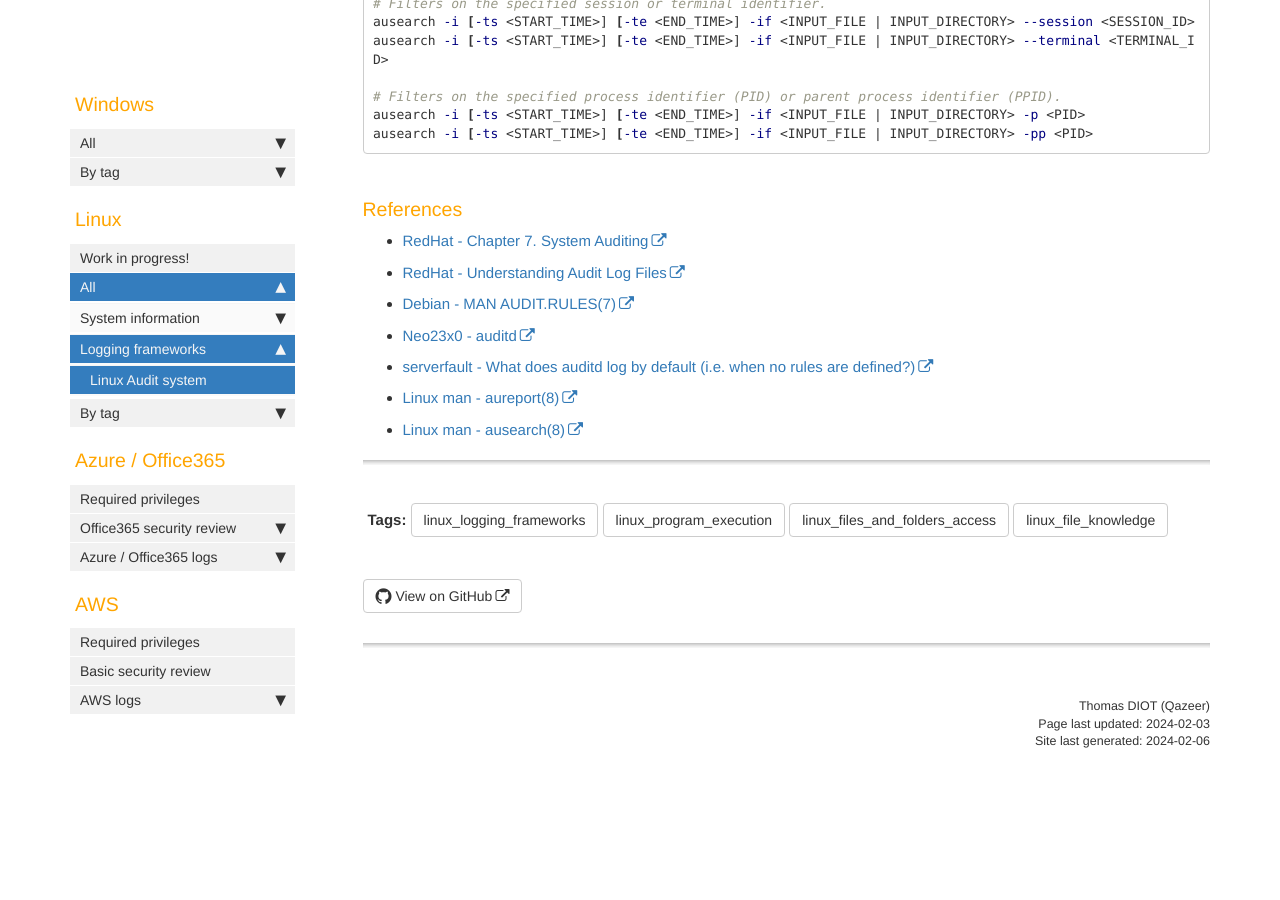
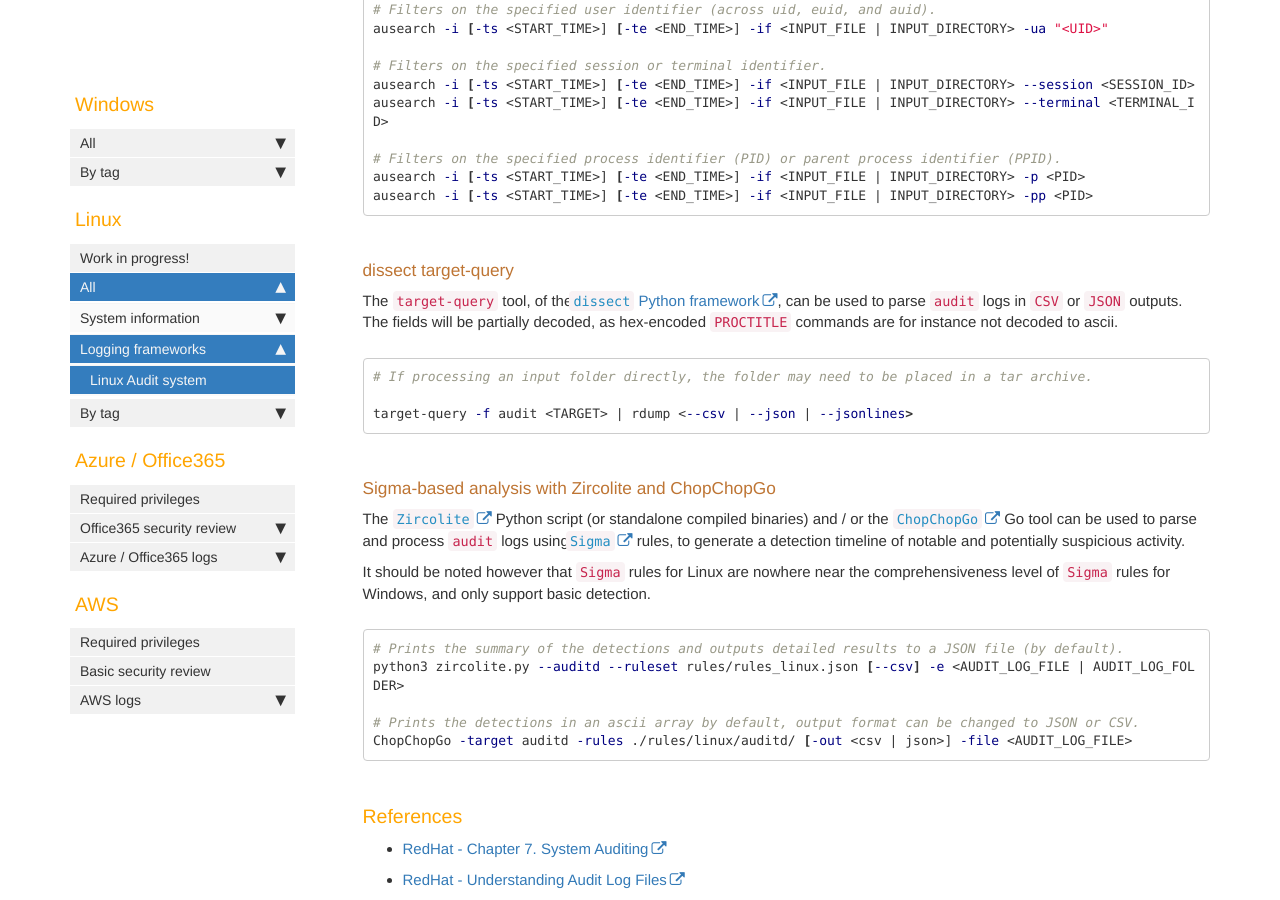
Before and after one commit to Qazeer/artefacts.help, a Jekyll site: the page built from pages/linux/audit_framework.md, in a window 1280 px wide and 900 px high, scrolled down 4936 px. Built offline with Jekyll 4.4.1, drawn with Linux system fonts in a browser that asks for light colours; comment, search, counter and statistics services are not loaded; before the commit the page ends 5737 px from its top, so only the background shows below that; some of the changed text lies outside the part shown.

Commit message:
[Artefact] Linux Audit framework - Add dissect target-query, Zircolite, and ChopChopGo tools

````diff
--- a/pages/linux/audit_framework.md
+++ b/pages/linux/audit_framework.md
@@ -1,7 +1,7 @@
 ---
 title: Linux Audit framework (audit logs)
 summary: 'The Linux Audit system is an non-default auditing and logging framework that can be configured to log multiple type of operations, such as authentication successes or failures, process executions, file accesses, user commands executed in a TTY, etc.\n\nThe Linux Audit framework implements kernel-mode hooks to monitor user-mode processes and generate audit telemetry. The auditd daemon is the main user-mode component of the Linux Audit framework, that receives audit messages sent by the kernel and other components (such as pam).\n\nThe Linux Audit system operates on rules, that define what records will be captured in the audit logs. If no rules are defined, which is the case by default, only distribution specific records and telemetry from other components may be logged to audit log file by the auditd daemon.\n\nDepending on the rule configured, multiple events can be generated for the same operation. An event can be split in multiple records, with each record of the same event sharing the same timestamp and same unique identifier.\n\nEach record is associated with a given type: USER_AUTH, USER_LOGIN, EXECVE, SYSCALL, OPENAT, PROCTITLE, USER_CMD, TTY, SOCKADDR, etc.'
-keywords: Linux Audit, audit, auditd, audit rules, auditctl, aureport, ausearch, audit.log, auditd.conf, audit.rules, auid, USER_AUTH, USER_LOGIN, EXECVE, SYSCALL, OPENAT, PROCTITLE, USER_CMD, TTY, SOCKADDR, msg
+keywords: Linux Audit, audit, auditd, audit rules, auditctl, aureport, ausearch, audit.log, auditd.conf, audit.rules, auid, USER_AUTH, USER_LOGIN, EXECVE, SYSCALL, OPENAT, PROCTITLE, USER_CMD, TTY, SOCKADDR, msg, dissect, target-query, sigma, Zircolite, ChopChopGo
 tags:
   - linux_logging_frameworks
   - linux_program_execution
@@ -229,6 +229,41 @@ ausearch -i [-ts <START_TIME>] [-te <END_TIME>] -if <INPUT_FILE | INPUT_DIRECTOR
 ausearch -i [-ts <START_TIME>] [-te <END_TIME>] -if <INPUT_FILE | INPUT_DIRECTORY> -pp <PID>
 ```
 
+#### dissect target-query
+
+The `target-query` tool, of the
+[`dissect` Python framework](https://docs.dissect.tools/en/latest/index.html),
+can be used to parse `audit` logs in `CSV` or `JSON` outputs. The fields
+will be partially decoded, as hex-encoded `PROCTITLE` commands are for instance
+not decoded to ascii.
+
+```bash
+# If processing an input folder directly, the folder may need to be placed in a tar archive.
+
+target-query -f audit <TARGET> | rdump <--csv | --json | --jsonlines>
+```
+
+#### Sigma-based analysis with Zircolite and ChopChopGo
+
+The [`Zircolite`](https://github.com/wagga40/Zircolite) Python script (or
+standalone compiled binaries) and / or the
+[`ChopChopGo`](https://github.com/M00NLIG7/ChopChopGo) Go tool can be used to
+parse and process `audit` logs using
+[`Sigma`](https://github.com/SigmaHQ/sigma) rules, to generate a detection
+timeline of notable and potentially suspicious activity.
+
+It should be noted however that `Sigma` rules for Linux are nowhere near the
+comprehensiveness level of `Sigma` rules for Windows, and only support basic
+detection.
+
+```bash
+# Prints the summary of the detections and outputs detailed results to a JSON file (by default).
+python3 zircolite.py --auditd --ruleset rules/rules_linux.json [--csv] -e <AUDIT_LOG_FILE | AUDIT_LOG_FOLDER>
+
+# Prints the detections in an ascii array by default, output format can be changed to JSON or CSV.
+ChopChopGo -target auditd -rules ./rules/linux/auditd/ [-out <csv | json>] -file <AUDIT_LOG_FILE>
+```
+
 ### References
 
   - [RedHat - Chapter 7. System Auditing](https://access.redhat.com/documentation/fr-fr/red_hat_enterprise_linux/6/html/security_guide/chap-system_auditing)
````
